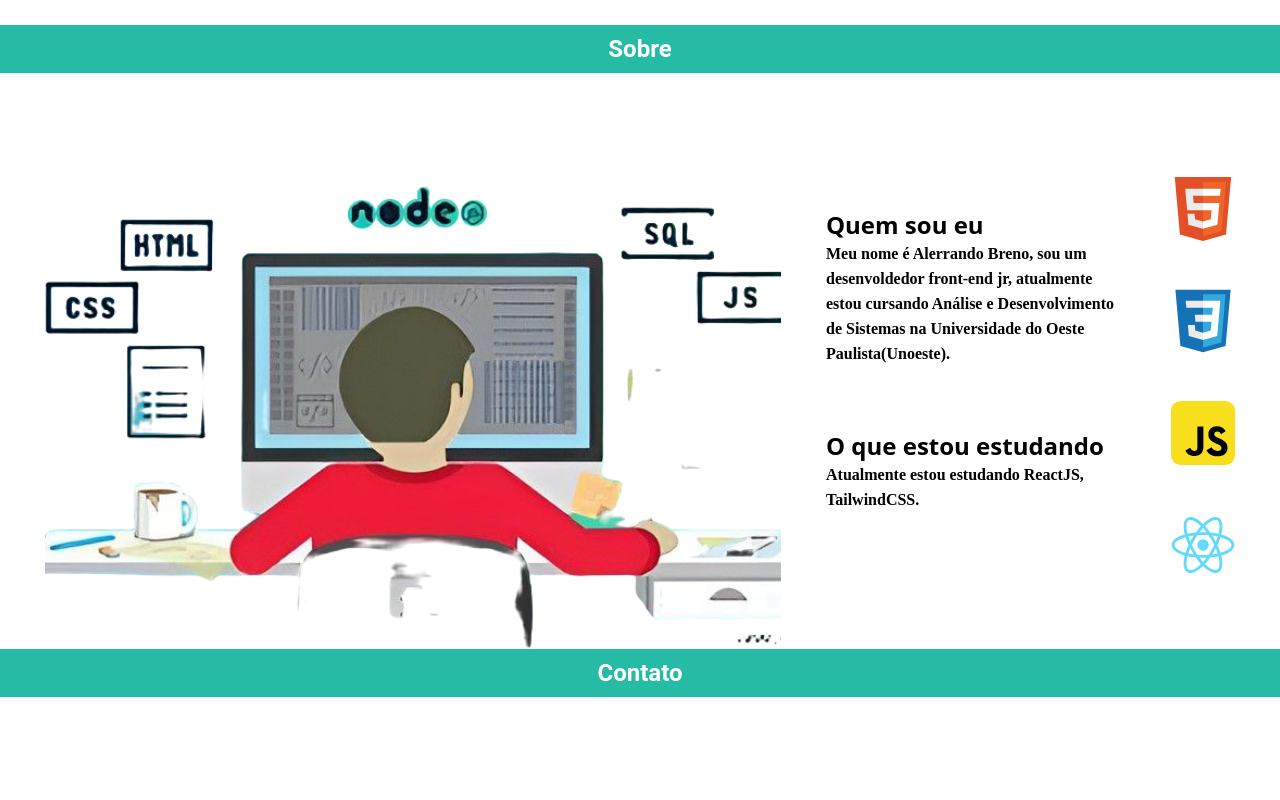
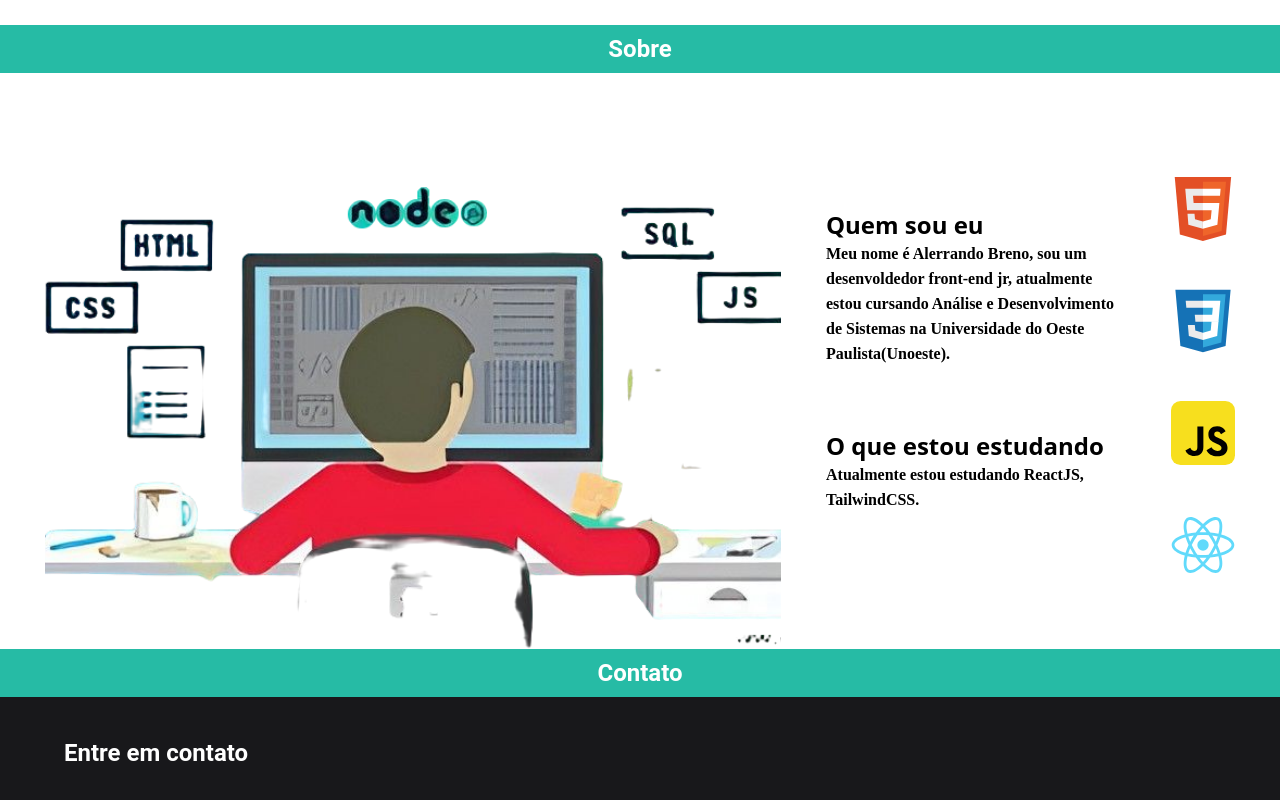
Before and after one commit to Alerrando/Portfolio, a React (Vite) app: page / in a window 1280 px wide. Shown: the part 1448-2248 px from the top of the page. Before the commit the page ends 2145 px from the top, so only its background shows below. Built offline with nearby package versions, Linux system fonts and the light colour scheme; a web font is replaced by a local one.

Commit message:
add estrutura basica do form contato

```diff
--- a/src/components/Contato/index.tsx
+++ b/src/components/Contato/index.tsx
@@ -4,6 +4,14 @@ export function Contato(){
     return(
         <footer>
             <Titulo titulo="Contato" />
+
+            <div className="w-full h-auto bg-zinc-900 px-8 py-10 md:px-16">
+                <div className="block md:flex">
+                    <div className="text-white">
+                        <h2 className="font-roboto text-2xl font-bold">Entre em contato</h2>
+                    </div>
+                </div>
+            </div>
         </footer>
     )
 }
--- a/src/components/Main/index.tsx
+++ b/src/components/Main/index.tsx
@@ -2,7 +2,7 @@ import foto from "./image/imagem-princ.jpg";
 
 export function Main() {
   return (
-    <main className="w-full alinhamento md:grid h-screen overflow-y-auto">
+    <main className="w-full alinhamento md:grid h-screen overflow-y-hidden">
       <div className="h-full w-full">
         <img src="imagem-princ.jpg" alt="" className="h-full w-full absolute object-cover" />
       </div>
--- a/src/components/Sobre/index.tsx
+++ b/src/components/Sobre/index.tsx
@@ -2,7 +2,7 @@ import { Titulo } from "../Titulo";
 
 export function Sobre() {
   return (
-    <section>
+    <section className="mb-6 md:m-0">
       <a id="sobre"></a>
       <Titulo titulo="Sobre" />
       <div className="block md:flex md:justify-evenly md:text-center">
```
